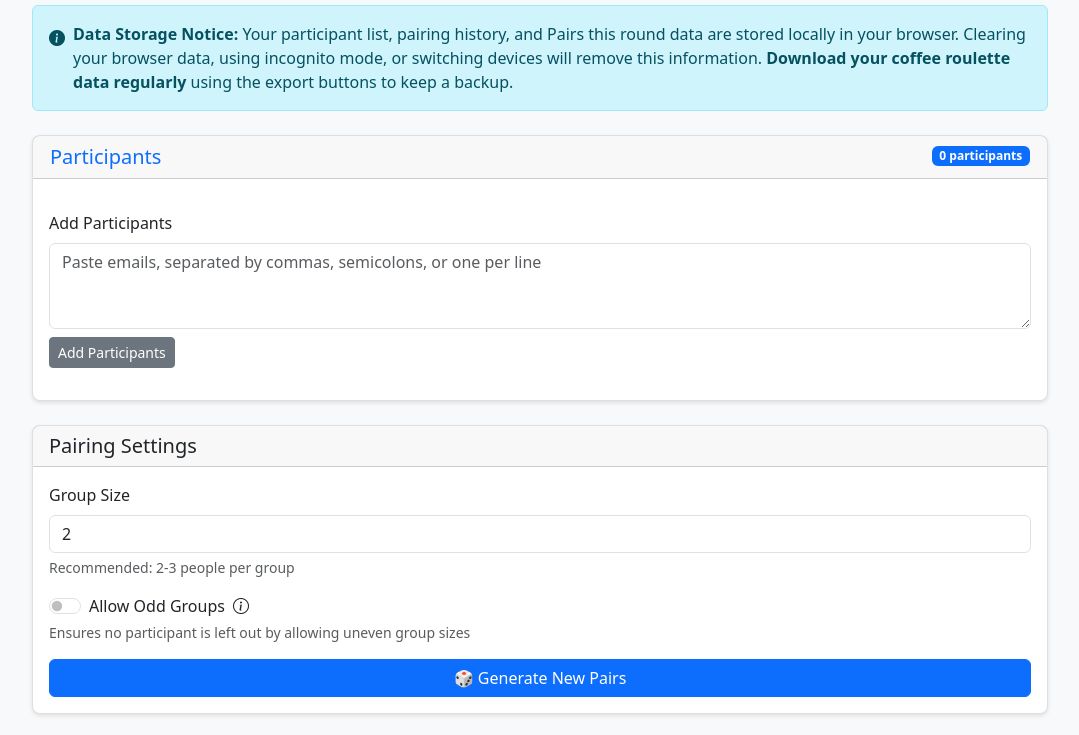
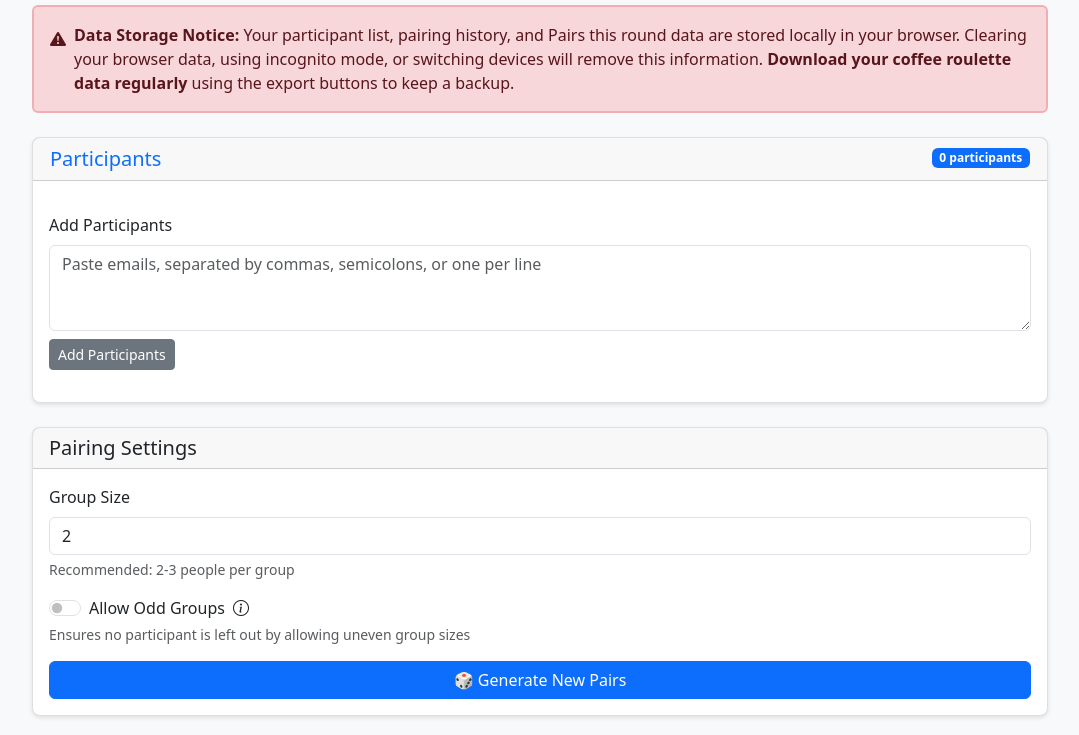
Before and after one commit to DEFRA/defra-coffee-roulette, a website built with webpack: page src/index.html in a window 1280 px wide. Shown: the part 91-826 px from the top of the page, without its empty margins (100-1179 px from the left). Built offline with nearby package versions, Linux system fonts and the light colour scheme.

Commit message:
danger warning

```diff
--- a/src/index.html
+++ b/src/index.html
@@ -14,8 +14,9 @@
         <h1 class="text-center mb-4">DEFRA Coffee Roulette</h1>
 
         <!-- Data Storage Information -->
-        <div class="alert alert-info d-flex align-items-start mb-4" role="alert">
-          <i class="bi bi-info-circle-fill me-2 mt-1"></i>
+        <div class="alert alert-danger d-flex align-items-start mb-4" role="alert"
+        style="border: 2px solid var(--bs-danger-border-subtle);">
+          <i class="bi bi-exclamation-triangle-fill me-2 mt-1"></i>
           <div>
             <strong>Data Storage Notice:</strong> Your participant list, pairing history, and Pairs this round data are
             stored locally in your browser. Clearing your browser data, using incognito mode, or switching devices will
```
